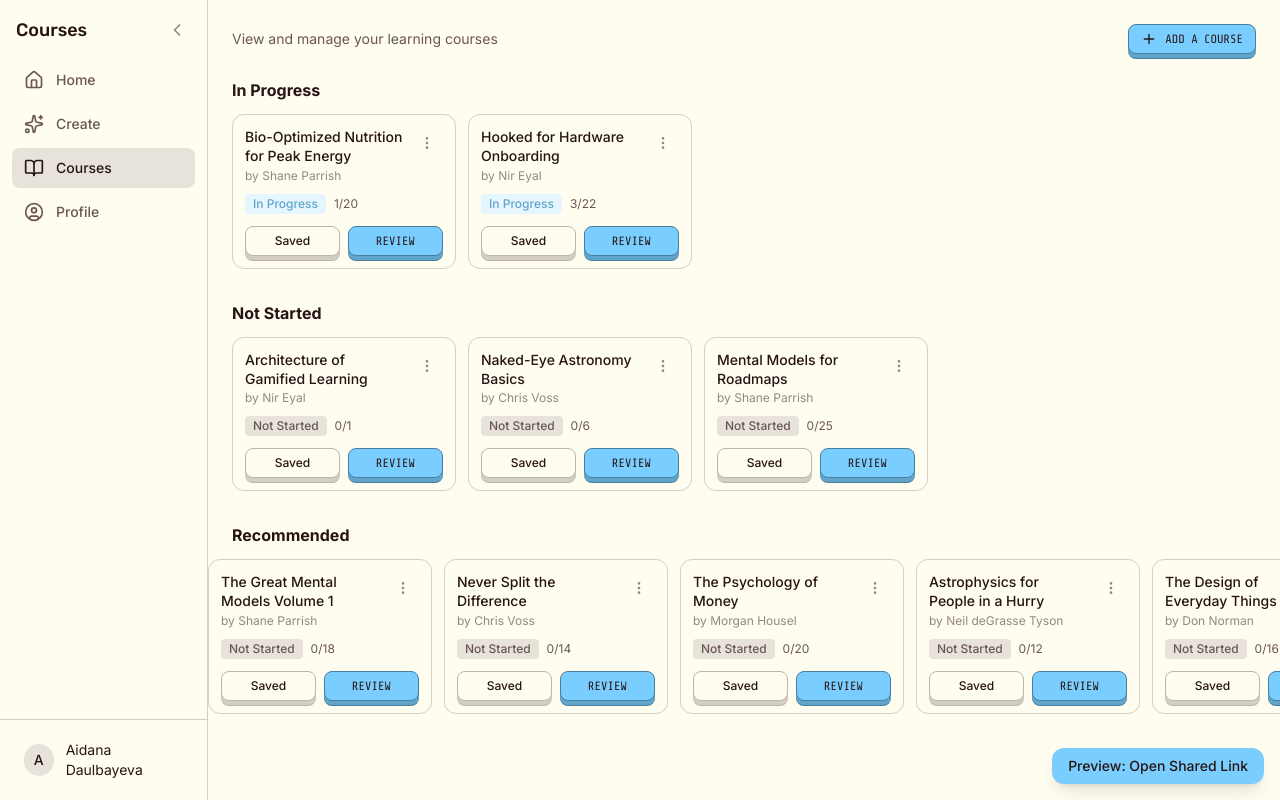
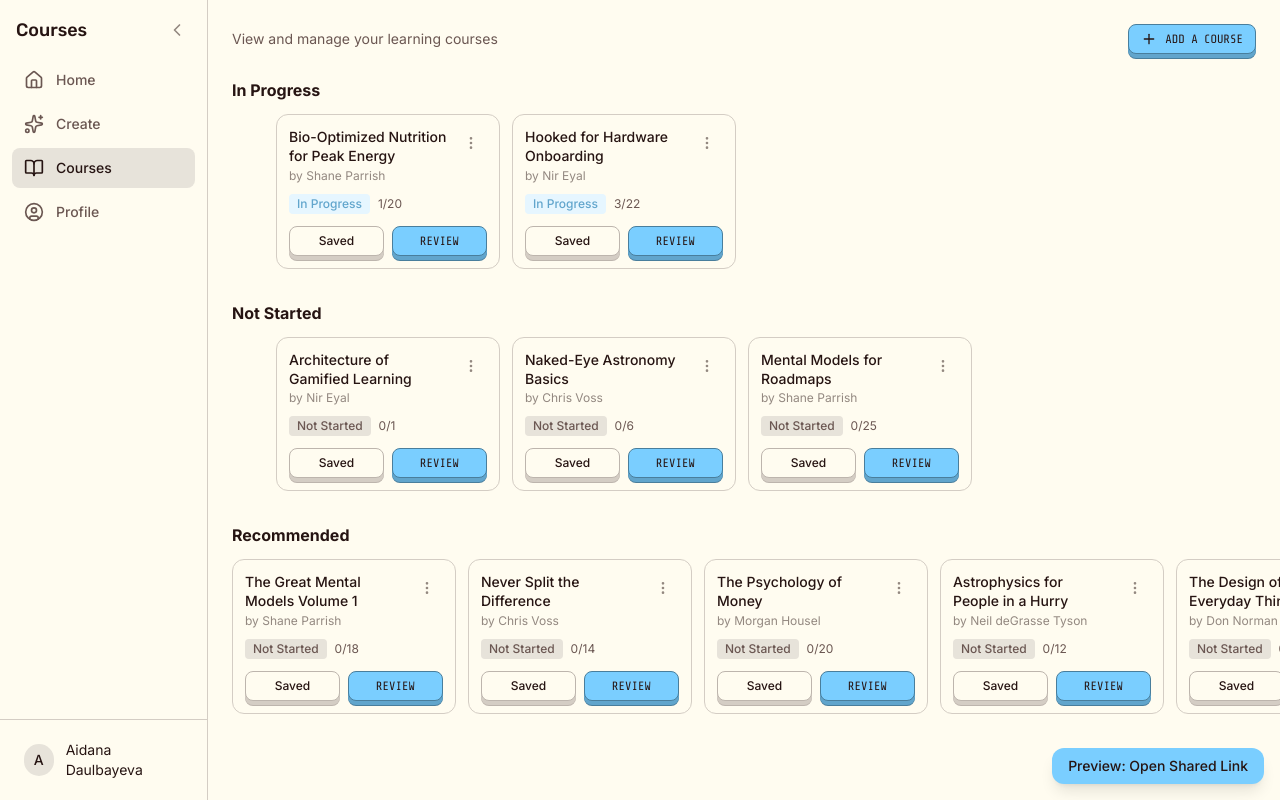
Before and after one commit to aida-na/wondering, a React (Vite) app in the folder wondering-app/: page / in a window 1280 px wide. Built offline with nearby package versions, Linux system fonts and the light colour scheme.

Commit message:
more upd

```diff
--- a/wondering-app/src/features/courses/catalog-service.ts
+++ b/wondering-app/src/features/courses/catalog-service.ts
@@ -19,7 +19,8 @@
  *
  * Response shape: { courses: CatalogCourse[], categories: string[] }
  *
- * Filter pipeline: tab (base dataset) → category → search → return
+ * - When search is empty: tab → category → return
+ * - When search is set: search across ALL tabs and genres, then apply tab filter, then category filter
  */
 export async function fetchCatalogCourses(
   params: CatalogFetchParams
@@ -27,29 +28,57 @@
   // Simulate network latency
   await new Promise((resolve) => setTimeout(resolve, 300))
 
-  let courses = getBaseDataset(params.tab)
+  const tabDataset = getBaseDataset(params.tab)
+  const hasSearch = Boolean(params.search?.trim())
 
-  // Category filter
-  if (params.category && params.category !== "For You" && params.category !== "All") {
-    courses = courses.filter((c) => c.category === params.category)
+  let courses: CatalogCourse[]
+
+  if (hasSearch) {
+    const q = params.search!.toLowerCase()
+    const searchMatches = (c: CatalogCourse) =>
+      c.name.toLowerCase().includes(q) ||
+      c.creator.toLowerCase().includes(q) ||
+      c.category.toLowerCase().includes(q)
+
+    const allSearchable = getAllSearchableCourses()
+    const searchResults = allSearchable.filter(searchMatches)
+
+    const tabIds = new Set(tabDataset.map((c) => c.id))
+    courses = searchResults.filter((c) => tabIds.has(c.id))
+
+    if (params.category && params.category !== "For You" && params.category !== "All") {
+      courses = courses.filter((c) => c.category === params.category)
+    }
+  } else {
+    courses = [...tabDataset]
+    if (params.category && params.category !== "For You" && params.category !== "All") {
+      courses = courses.filter((c) => c.category === params.category)
+    }
   }
 
-  // Search filter
-  if (params.search?.trim()) {
-    const q = params.search.toLowerCase()
-    courses = courses.filter(
-      (c) =>
-        c.name.toLowerCase().includes(q) ||
-        c.creator.toLowerCase().includes(q) ||
-        c.category.toLowerCase().includes(q)
-    )
-  }
-
-  // Derive available categories from unfiltered tab dataset (before category/search)
-  const allTabCourses = getBaseDataset(params.tab)
-  const categories = deriveCategories(allTabCourses)
+  const categories = deriveCategories(tabDataset)
 
   return { courses, categories }
+}
+
+function getAllSearchableCourses(): CatalogCourse[] {
+  const seen = new Set<string>()
+  const result: CatalogCourse[] = []
+  const tabs: CatalogFetchParams["tab"][] = [
+    "recommended",
+    "all",
+    "famous-authors",
+    "my-friends",
+    "my-published",
+  ]
+  for (const tab of tabs) {
+    for (const c of getBaseDataset(tab)) {
+      if (seen.has(c.id)) continue
+      seen.add(c.id)
+      result.push(c)
+    }
+  }
+  return result
 }
 
 function getBaseDataset(tab: CatalogFetchParams["tab"]): CatalogCourse[] {
--- a/wondering-app/src/features/courses/course-catalog-page.tsx
+++ b/wondering-app/src/features/courses/course-catalog-page.tsx
@@ -116,11 +116,10 @@
     })
   }, [activeTab, activeCategory, search])
 
-  // Reset category when switching tabs
+  // Reset category when switching tabs (keep search so filters apply on top of it)
   const handleTabChange = (tab: CatalogTab) => {
     setActiveTab(tab)
     setActiveCategory("For You")
-    setSearch("")
   }
 
   // Group by category
@@ -150,6 +149,18 @@
           </button>
         </div>
 
+        {/* Search */}
+        <div className="relative mt-3">
+          <Search className="pointer-events-none absolute left-3 top-1/2 size-4 -translate-y-1/2 text-text-tertiary" />
+          <input
+            type="text"
+            value={search}
+            onChange={(e) => setSearch(e.target.value)}
+            placeholder="Search by title, author, or tag..."
+            className="w-full rounded-xl border border-border bg-surface py-2.5 pl-10 pr-4 text-sm text-text-primary placeholder:text-text-tertiary focus:border-brand focus:outline-none focus:ring-1 focus:ring-brand transition-colors"
+          />
+        </div>
+
         {/* Tab bar */}
         <div className="-mx-4 mt-3 flex gap-1 overflow-x-auto px-4 no-scrollbar md:-mx-6 md:px-6">
           {TABS.map((tab) => {
@@ -170,18 +181,6 @@
               </button>
             )
           })}
-        </div>
-
-        {/* Search */}
-        <div className="relative mt-3">
-          <Search className="pointer-events-none absolute left-3 top-1/2 size-4 -translate-y-1/2 text-text-tertiary" />
-          <input
-            type="text"
-            value={search}
-            onChange={(e) => setSearch(e.target.value)}
-            placeholder="Search by title, author, or tag..."
-            className="w-full rounded-xl border border-border bg-surface py-2.5 pl-10 pr-4 text-sm text-text-primary placeholder:text-text-tertiary focus:border-brand focus:outline-none focus:ring-1 focus:ring-brand transition-colors"
-          />
         </div>
 
         {/* Category chips */}
--- a/wondering-app/src/features/courses/courses-page.tsx
+++ b/wondering-app/src/features/courses/courses-page.tsx
@@ -169,13 +169,13 @@
   return (
     <div className="mb-6">
       <h2 className="mb-3 text-base font-bold text-text-primary">{title}</h2>
-      <div className="-mx-4 md:-mx-6">
-        <div className="flex snap-x snap-mandatory gap-3 overflow-x-auto pb-2 no-scrollbar">
-          <div className="min-w-1 shrink-0 md:min-w-3" />
+      <div className="-mr-4 md:-mr-6">
+        <div className="flex snap-x snap-mandatory gap-3 overflow-x-auto pb-2 pl-1 no-scrollbar md:pl-2">
+          <div className="min-w-3 shrink-0 md:min-w-6" />
           {courses.map((course) => (
             <CourseCard key={course.id} course={course} {...menuProps} />
           ))}
-          <div className="min-w-1 shrink-0 md:min-w-3" />
+          <div className="min-w-3 shrink-0 md:min-w-6" />
         </div>
       </div>
     </div>
--- a/wondering-app/src/features/create/personalization-chat.tsx
+++ b/wondering-app/src/features/create/personalization-chat.tsx
@@ -258,11 +258,11 @@
         )}
       </div>
 
-      {/* Bottom input */}
+      {/* Bottom input — extra padding on mobile so it sits above the bottom nav */}
       {!isCreating && !isLoading && (
         <form
           onSubmit={handleCustomSubmit}
-          className="border-t border-border p-4"
+          className="border-t border-border p-4 pb-24 safe-area-bottom md:pb-4"
         >
           <div className="flex gap-2">
             <input
```
